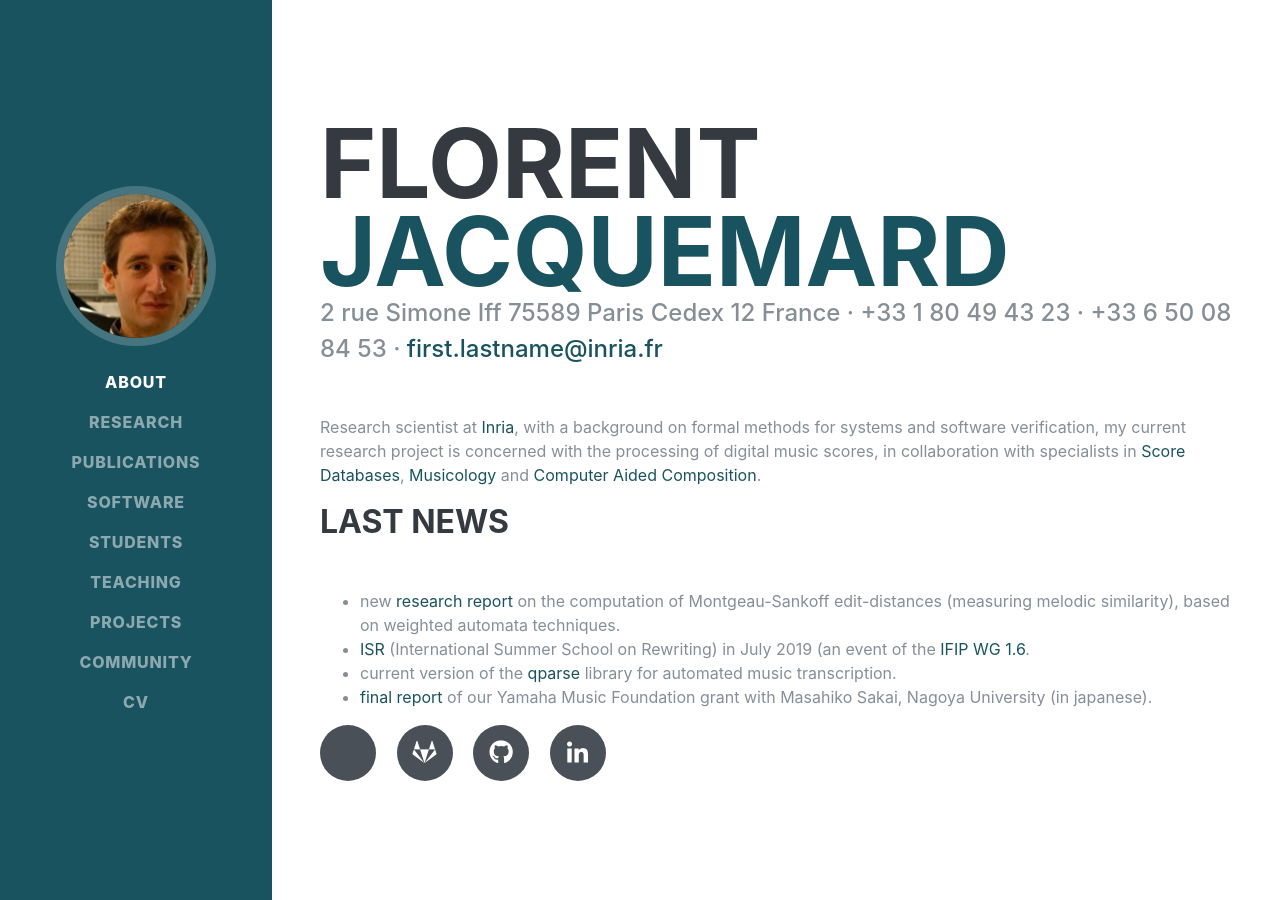
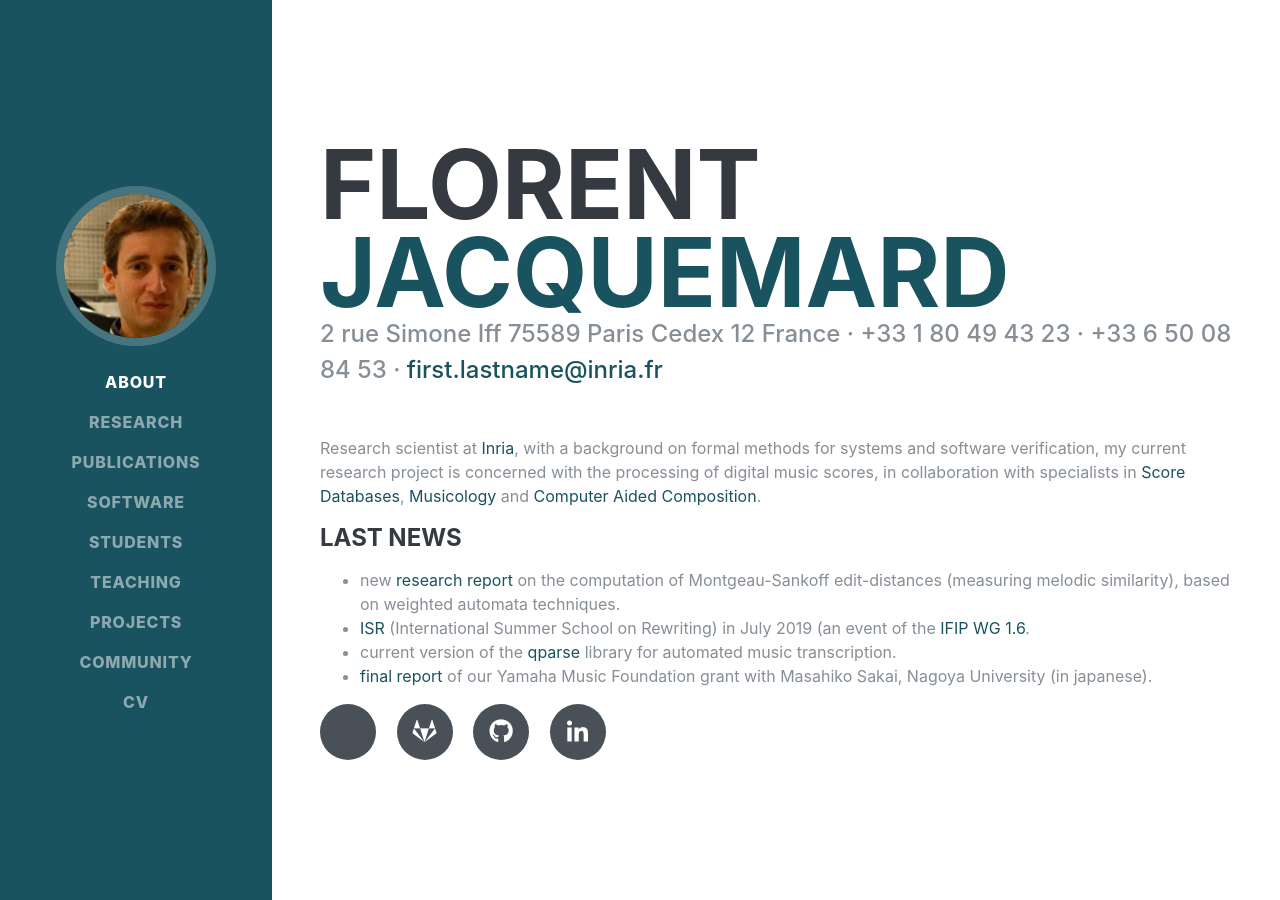
Before and after one commit to florento/florent-jacquemard.github.io, a Jekyll site: the page built from index.html, in a window 1280 px wide and 900 px high. Built offline with Jekyll 4.4.1, drawn with Linux system fonts in a browser that asks for light colours; some web fonts are replaced.

Commit message:
layout news

```diff
--- a/_layouts/resume.html
+++ b/_layouts/resume.html
@@ -98,7 +98,7 @@
       <!-- intro -->
       <p class="lead mb-5">{{ site.resume_header_introfull | markdownify }}</p>
       <!-- news -->
-      <h3 class="mb-5">Last news</h3>
+      <h4 class="mb-2">Last news</h4>
       {% for fileitems in site.news %}
       <div class="resume-item" itemtype="http://schema.org/CreativeWork">
         <p class="resume-content mr-auto">{{ fileitems.content | markdownify }}</p>
```
